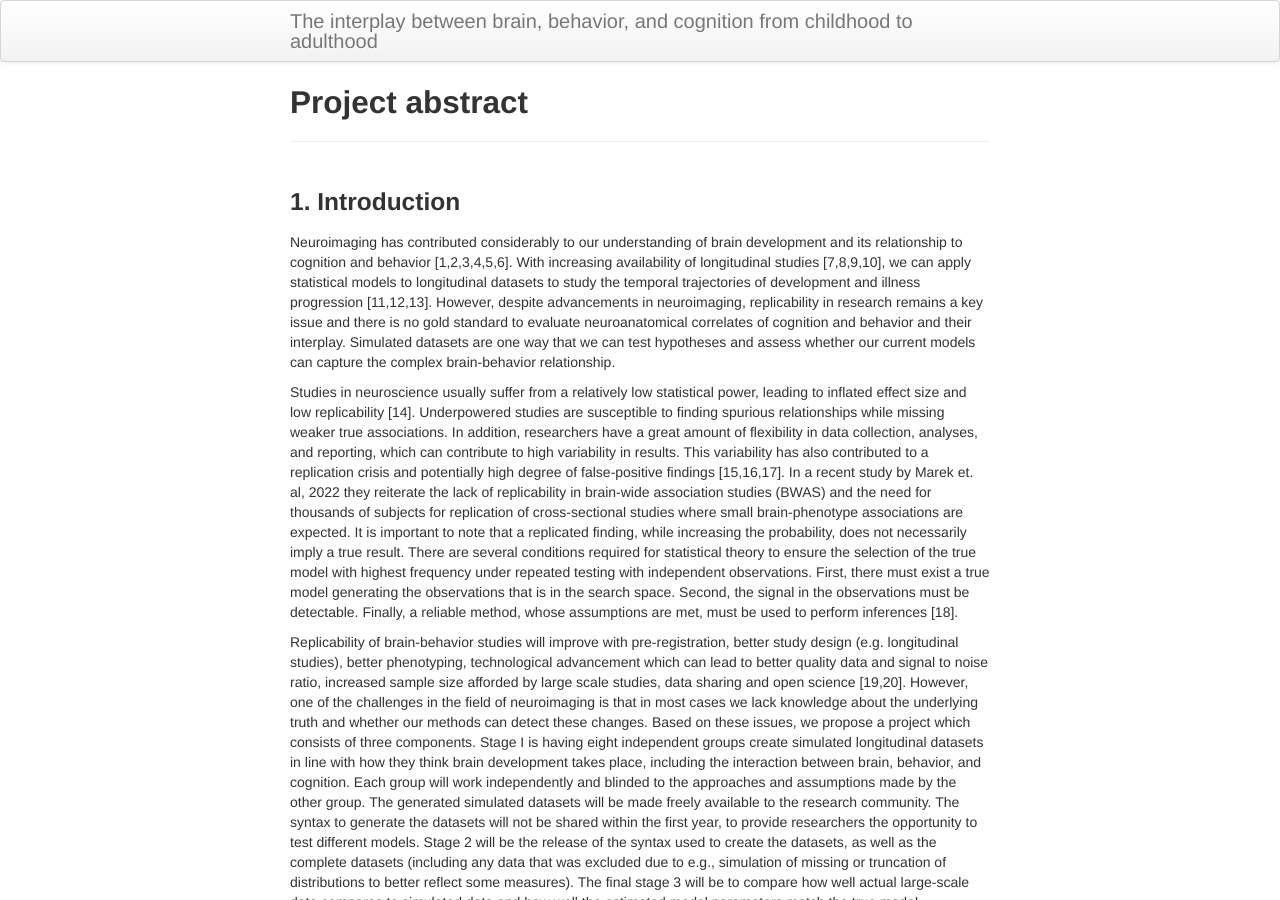
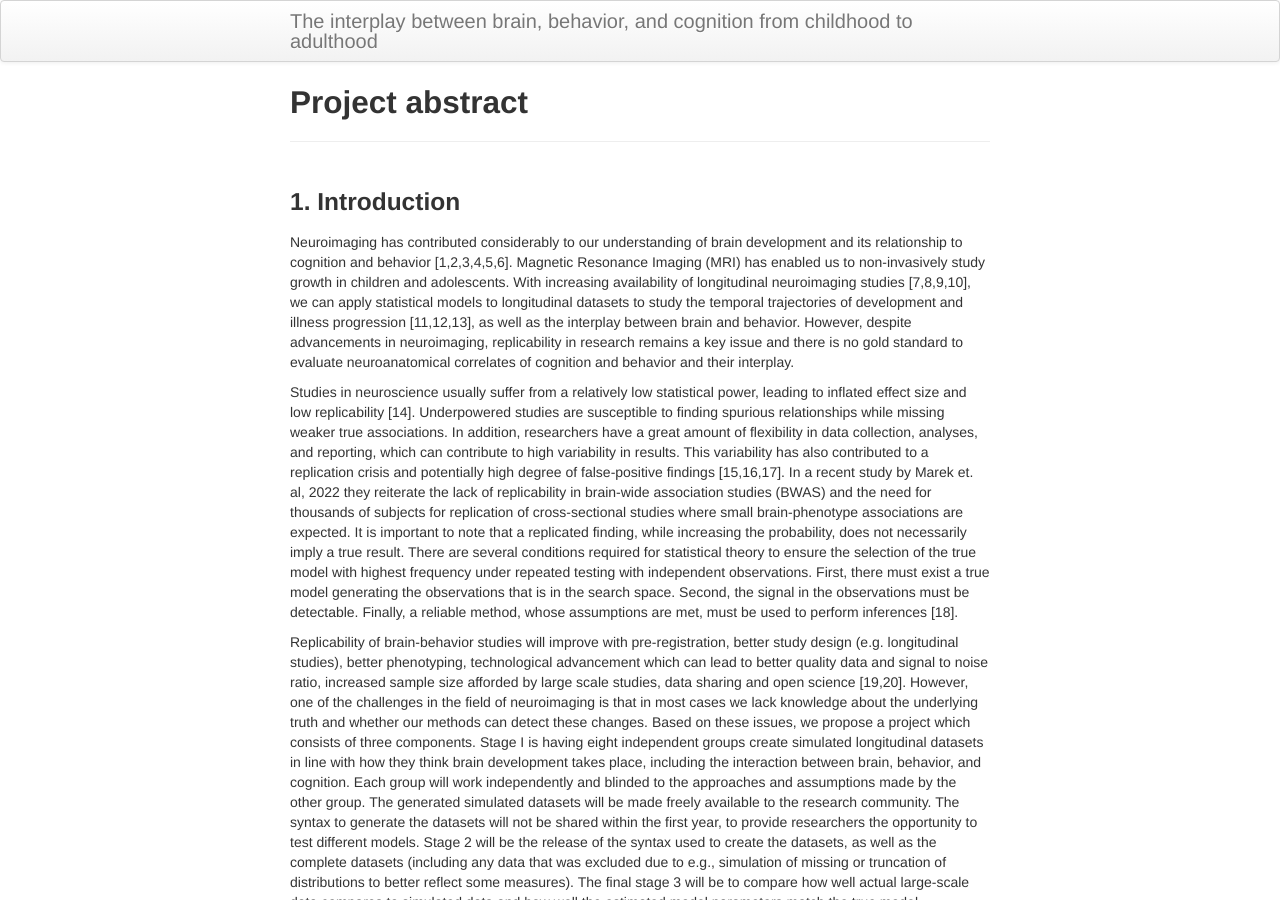
Before and after one commit to SoCoDeN/Simulation, a Jekyll site: the page built from pages/full_abstract.md, in a window 1280 px wide and 900 px high. Built offline with Jekyll 4.4.1, drawn with Linux system fonts in a browser that asks for light colours.

Commit message:
Update full_abstract.md

```diff
--- a/pages/full_abstract.md
+++ b/pages/full_abstract.md
@@ -5,8 +5,7 @@ description: Full project abstract with references
 ---
 
 ### 1. Introduction
-
-Neuroimaging has contributed considerably to our understanding of brain development and its relationship to cognition and behavior [1,2,3,4,5,6]. With increasing availability of longitudinal studies [7,8,9,10], we can apply statistical models to longitudinal datasets to study the temporal trajectories of development and illness progression [11,12,13]. However, despite advancements in neuroimaging, replicability in research remains a key issue and there is no gold standard to evaluate neuroanatomical correlates of cognition and behavior and their interplay. Simulated datasets are one way that we can test hypotheses and assess whether our current models can capture the complex brain-behavior relationship.
+Neuroimaging has contributed considerably to our understanding of brain development and its relationship to cognition and behavior [1,2,3,4,5,6]. Magnetic Resonance Imaging (MRI) has enabled us to non-invasively study growth in children and adolescents. With increasing availability of longitudinal neuroimaging studies [7,8,9,10], we can apply statistical models to longitudinal datasets to study the temporal trajectories of development and illness progression [11,12,13], as well as the interplay between brain and behavior. However, despite advancements in neuroimaging, replicability in research remains a key issue and there is no gold standard to evaluate neuroanatomical correlates of cognition and behavior and their interplay.
 
 Studies in neuroscience usually suffer from a relatively low statistical power, leading to inflated effect size and low replicability [14]. Underpowered studies are susceptible to finding spurious relationships while missing weaker true associations. In addition, researchers have a great amount of flexibility in data collection, analyses, and reporting, which can contribute to high variability in results. This variability has also contributed to a replication crisis and potentially high degree of false-positive findings [15,16,17]. In a recent study by Marek et. al, 2022 they reiterate the lack of replicability in brain-wide association studies (BWAS) and the need for thousands of subjects for replication of cross-sectional studies where small brain-phenotype associations are expected. It is important to note that a replicated finding, while increasing the probability, does not necessarily imply a true result. There are several conditions required for statistical theory to ensure the selection of the true model with highest frequency under repeated testing with independent observations. First, there must exist a true model generating the observations that is in the search space. Second, the signal in the observations must be detectable. Finally, a reliable method, whose assumptions are met, must be used to perform inferences [18].
 
```
